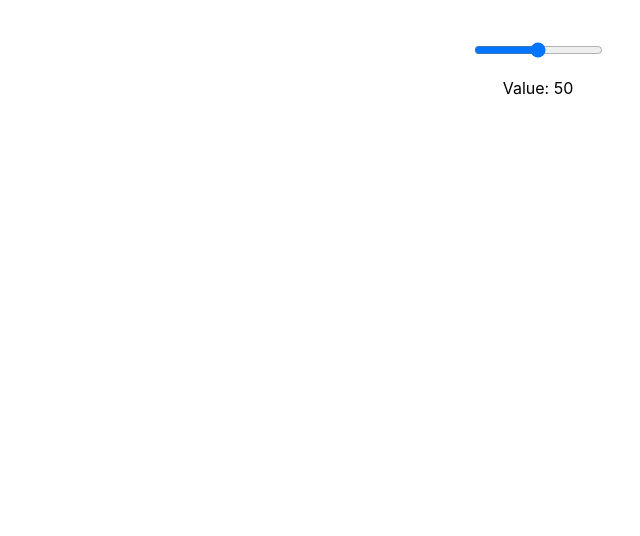
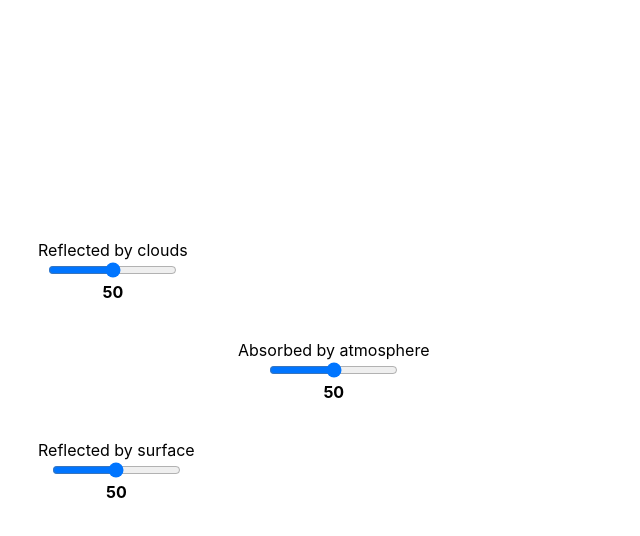
Before and after one commit to craigwalton/ClimateApp, a React (Create React App) app in the folder my-app/: page / in a window 1280 px wide. Shown: the top 536 px of the page, without its empty margins (102-742 px from the left). Built offline with nearby package versions, Linux system fonts and the light colour scheme.

Commit message:
Add more sliders, positioned and labelled.

```diff
--- a/my-app/src/App.js
+++ b/my-app/src/App.js
@@ -2,12 +2,13 @@ import './App.css';
 import Slider from './Slider';
 
 function App() {
-  return (
-    <div className="App">
-
-      <Slider />
-    </div>
-  );
+    return (
+        <div className="App">
+            <Slider x={100} y={200} label={"Reflected by clouds"}/>
+            <Slider x={100} y={400} label={"Reflected by surface"}/>
+            <Slider x={300} y={300} label={"Absorbed by atmosphere"}/>
+        </div>
+    );
 }
 
 export default App;
--- a/my-app/src/Slider.css
+++ b/my-app/src/Slider.css
@@ -1,5 +1,6 @@
-/* src/Slider.css */
 .slider-container {
     margin: 20px;
     padding: 20px;
+    display: inline-block;
+    position: absolute;
 }
--- a/my-app/src/Slider.js
+++ b/my-app/src/Slider.js
@@ -1,23 +1,24 @@
 import React, { useState } from 'react';
-import './Slider.css'; // Create this file for styling
+import './Slider.css';
 
-const Slider = () => {
-    const [value, setValue] = useState(50); // Initial value
+const Slider = ({ x, y, label }) => {
+    const [value, setValue] = useState(50);
 
     const handleSliderChange = (event) => {
         setValue(event.target.value);
     };
 
     return (
-        <div className="slider-container">
+        <div className="slider-container" style={{ position: 'absolute', left: x, top: y }}>
+            <label>{label}</label><br/>
             <input
                 type="range"
                 min="0"
                 max="100"
                 value={value}
                 onChange={handleSliderChange}
-            />
-            <p>Value: {value}</p>
+            /><br/>
+            <b>{value}</b>
         </div>
     );
 };
```
